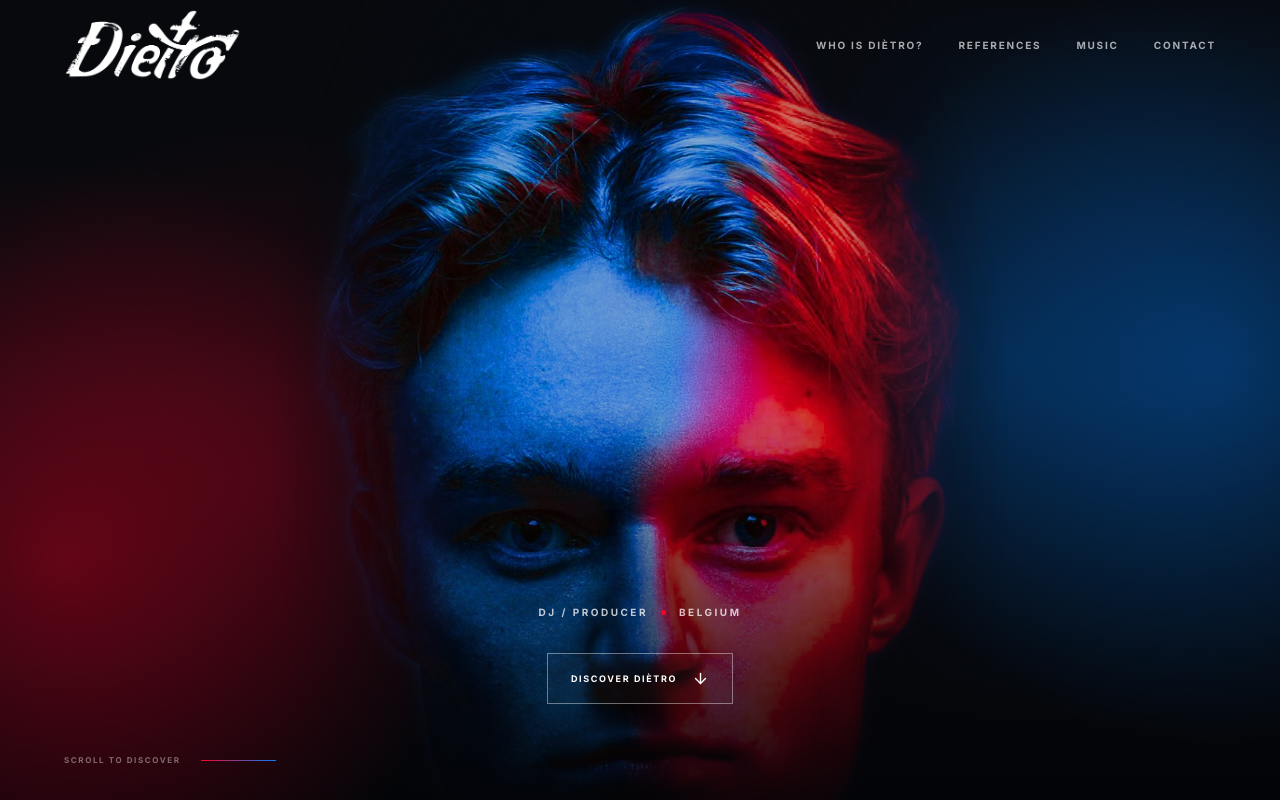
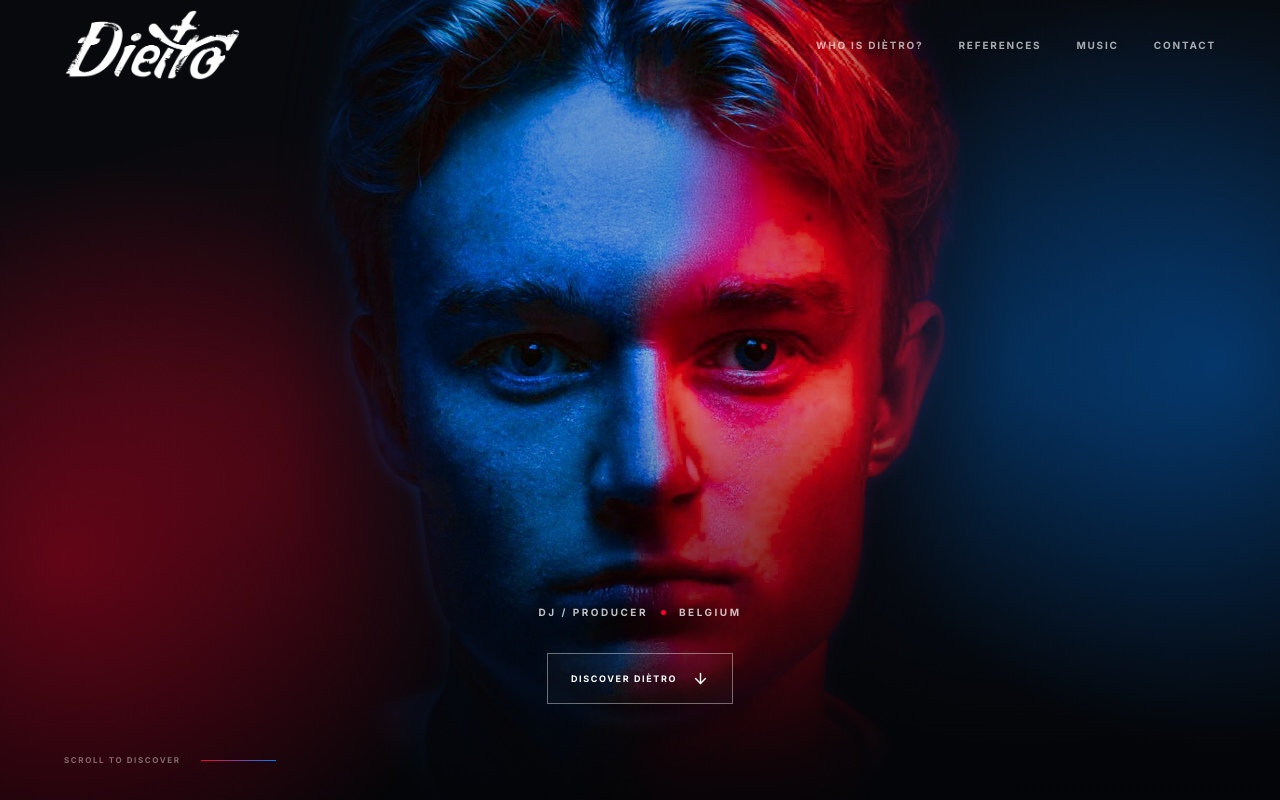
Before and after one commit to DieterTML/Di-tro-pitch-platform, a React (Vite) app: page / in a window 1280 px wide. Shown: the top 800 px of the page. Built offline with nearby package versions, Linux system fonts and the light colour scheme.

Commit message:
Mainpicture fix 3

```diff
--- a/src/styles.css
+++ b/src/styles.css
@@ -232,7 +232,7 @@ a {
 .hero-portrait {
   position: absolute;
   z-index: 2;
-  top: 0;
+  top: -22svh;
   left: 50%;
 
   width: auto;
```
